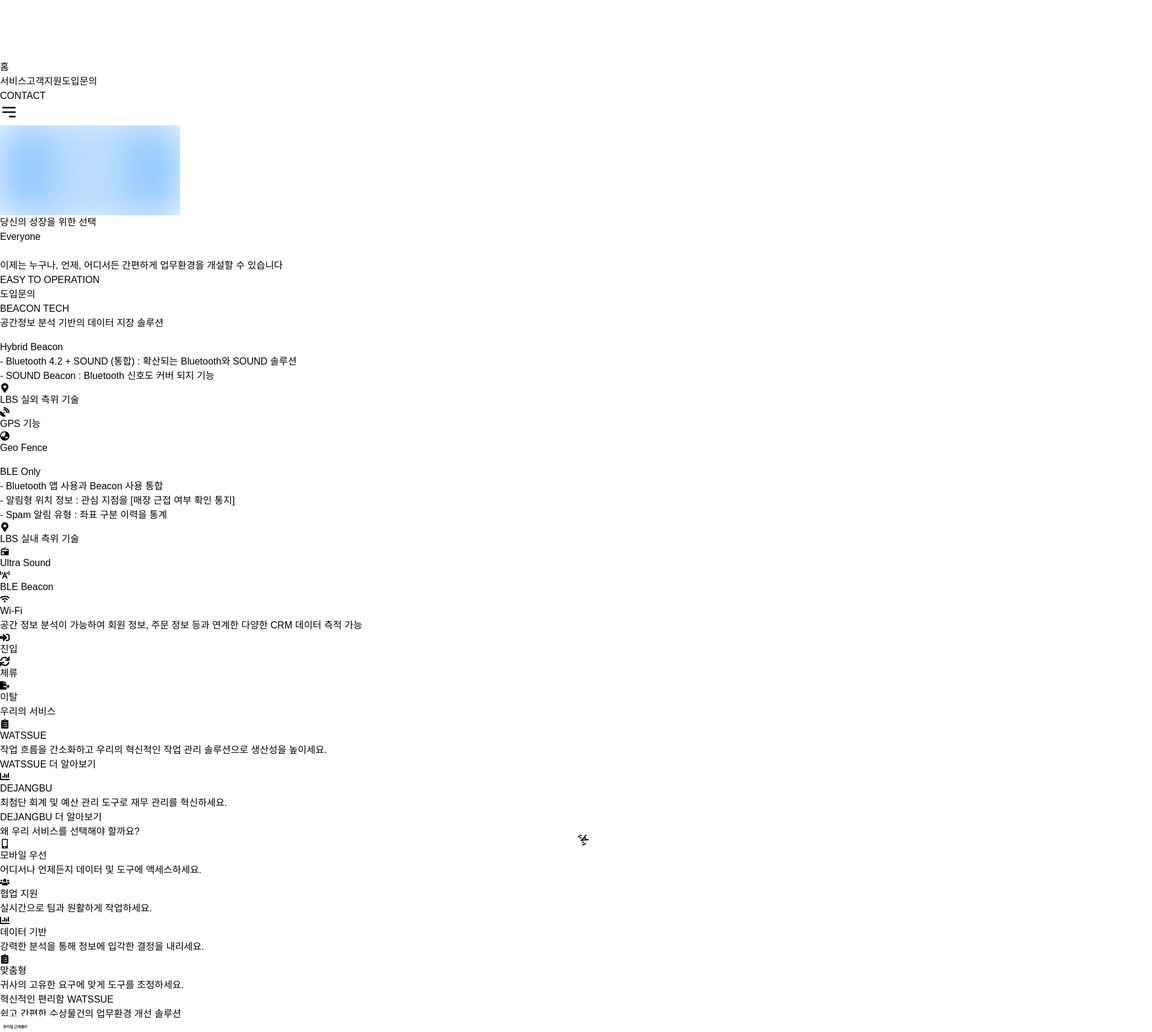
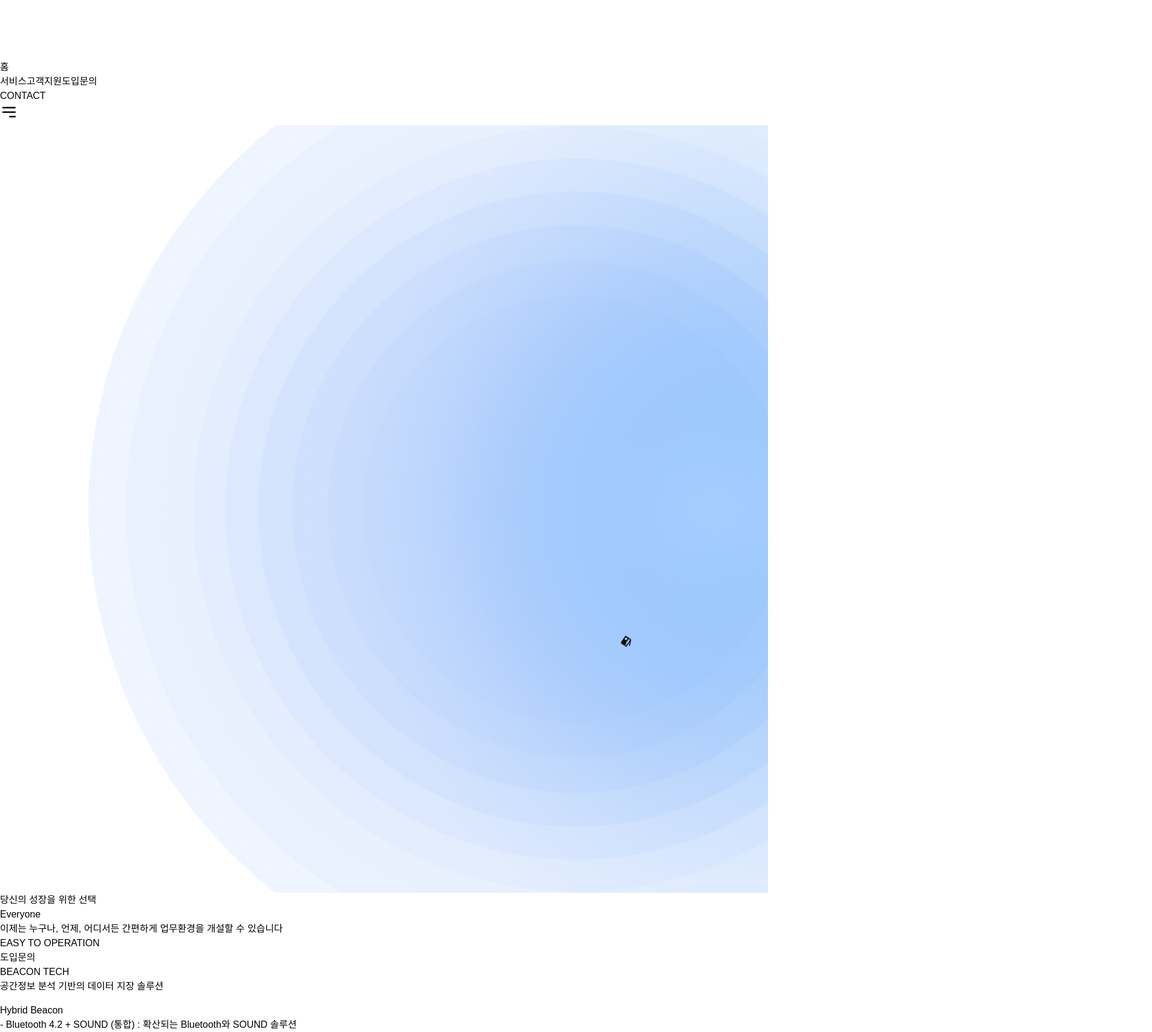
Before and after one commit to Souravhere/spacethings, a Next.js app: page / in a window 1280 px wide. Shown: the part 140-1861 px from the top of the page at 60% size, 1920 px wide, since content can reach past the window. Built offline with nearby package versions, Linux system fonts and the light colour scheme; a web font is replaced by a local one.

Commit message:
new hero section ui updated

```diff
--- a/src/components/Hersosection.tsx
+++ b/src/components/Hersosection.tsx
@@ -1,133 +1,150 @@
 'use client'
 
-import { motion } from 'framer-motion'
-import { useEffect, useState } from 'react'
+import { motion, useAnimation } from 'framer-motion'
+import { useEffect, useState, useMemo } from 'react'
 import Link from 'next/link'
 import { FlipWords } from './ui/flip-words'
 
-export default function Hersosection() {
+export default function HeroSection() {
   const [mousePosition, setMousePosition] = useState({ x: 0, y: 0 })
-  const [windowSize, setWindowSize] = useState({ width: 0, height: 0 })
+  const controls = useAnimation()
 
-  const words = ["Easy", "Everyone", "Empowering", "Growth", "Innovation"];
+  const words = ["Easy", "Everyone", "Empowering", "Growth", "Innovation"]
+
+  const fallingParticles = useMemo(() => {
+    return Array.from({ length: 80 }).map(() => ({
+      x: 50 + Math.random() * 50,
+      startY: -10,
+      size: Math.random() * 4 + 1,
+      duration: Math.random() * 4 + 3,
+      delay: Math.random() * 5,
+      brightness: Math.random() * 0.7 + 0.3,
+    }))
+  }, [])
+
+  const floatingParticles = useMemo(() => {
+    return Array.from({ length: 40 }).map(() => ({
+      x: 50 + Math.random() * 50,
+      y: Math.random() * 100,
+      size: Math.random() * 6 + 3,
+      duration: Math.random() * 4 + 3,
+      delay: Math.random() * 2,
+      color: `hsl(${Math.random() * 40 + 200}, 80%, ${Math.random() * 30 + 60}%)`,
+    }))
+  }, [])
 
   useEffect(() => {
-    const handleMouseMove = (e: MouseEvent) => {
-      setMousePosition({ x: e.clientX, y: e.clientY })
-    }
-
-    const handleResize = () => {
-      setWindowSize({ width: window.innerWidth, height: window.innerHeight })
-    }
+    const handleMouseMove = (e) => setMousePosition({ x: e.clientX, y: e.clientY })
 
     window.addEventListener('mousemove', handleMouseMove)
-    window.addEventListener('resize', handleResize)
-
-    // Initial size
-    handleResize()
-
-    return () => {
-      window.removeEventListener('mousemove', handleMouseMove)
-      window.removeEventListener('resize', handleResize)
-    }
+    return () => window.removeEventListener('mousemove', handleMouseMove)
   }, [])
 
   return (
-    <section className="relative min-h-screen overflow-hidden">
-      {/* Background SVG with gradient */}
-      <svg
-        className="absolute inset-0 h-full w-full"
-        preserveAspectRatio="xMidYMid slice"
-        xmlns="http://www.w3.org/2000/svg"
+    <section className="relative min-h-screen flex items-center justify-center overflow-hidden bg-gradient-to-br from-blue-50 via-white to-blue-50">
+      <div
+        className="absolute inset-0 z-0 opacity-70 pointer-events-none"
+        style={{
+          background: 'linear-gradient(135deg, rgba(147, 197, 253, 0.3) 0%, rgba(191, 219, 254, 0.4) 50%, rgba(239, 246, 255, 0.3) 100%)'
+        }}
+      />
+
+      <motion.div className="absolute right-0 w-3/4 h-full z-0">
+        <motion.div
+          className="absolute top-1/2 right-0 w-[1600px] h-[1600px] -translate-y-1/2 translate-x-1/4"
+          animate={{
+            x: mousePosition.x * 0.03,
+            y: mousePosition.y * 0.03,
+          }}
+          transition={{
+            type: "spring",
+            stiffness: 40,
+            damping: 30,
+          }}
         >
+          <div className="absolute inset-0 bg-blue-500/40 rounded-full blur-[100px] transform scale-100 animate-pulse" />
+          <div className="absolute inset-0 bg-cyan-400/50 rounded-full blur-[130px] transform scale-75 animate-pulse" />
+          <div className="absolute inset-0 bg-indigo-300/30 rounded-full blur-[180px] transform scale-125 animate-pulse" />
+        </motion.div>
+      </motion.div>
+
+      <div className="absolute right-0 sm:w-[70%] w-full h-full overflow-hidden">
+        <svg className="absolute h-full w-full opacity-95" viewBox="0 0 800 800" preserveAspectRatio="xMaxYMid slice">
           <defs>
-          <radialGradient id="gradient" cx="50%" cy="50%" r="70%">
-            <stop offset="0%" stopColor="#ffffff" />
-            <stop offset="100%" stopColor="#1e90ff" />
+            <radialGradient id="bright-gradient" cx="75%" cy="50%" r="50%">
+              <stop offset="0%" stopColor="#93C5FD" stopOpacity="0.9" />
+              <stop offset="50%" stopColor="#60A5FA" stopOpacity="0.5" />
+              <stop offset="100%" stopColor="#3B82F6" stopOpacity="0.2" />
             </radialGradient>
-          <filter id="blur">
-            <feGaussianBlur stdDeviation="40" />
-          </filter>
           </defs>
-        <motion.rect
-          initial={{ opacity: 0 }}
+          <motion.g
             animate={{
-            opacity: 1,
               x: mousePosition.x * 0.02,
               y: mousePosition.y * 0.02,
             }}
-          transition={{ duration: 0.5 }}
-          width="100%"
-          height="100%"
-          fill="url(#gradient)"
-          filter="url(#blur)"
-        />
-      </svg>
-
-      {/* Particles */}
-      {windowSize.width > 0 &&
-        Array.from({ length: 50 }).map((_, i) => (
-          <motion.div
+            transition={{
+              type: "spring",
+              stiffness: 30,
+              damping: 40
+            }}
+          >
+            {[...Array(12)].map((_, i) => (
+              <motion.circle
                 key={i}
-            className="absolute h-1 w-1 rounded-full bg-white/30"
-            initial={{
-              x: Math.random() * windowSize.width,
-              y: Math.random() * windowSize.height,
-              opacity: 0,
-            }}
+                cx="600"
+                cy="400"
+                r={500 - (i * 35)}
+                fill="url(#bright-gradient)"
+                initial={{ opacity: 0 }}
                 animate={{
-              y: [null, -20],
-              opacity: [0, 1, 0],
+                  opacity: 0.9 - (i * 0.1),
+                  scale: [1, 1.02, 1],
                 }}
                 transition={{
-              duration: Math.random() * 3 + 2,
+                  duration: 3 + i * 0.2,
+                  delay: i * 0.1,
                   repeat: Infinity,
-              delay: Math.random() * 2,
+                  repeatType: "reverse",
                 }}
               />
             ))}
+          </motion.g>
+        </svg>
+      </div>
 
-      {/* Content */}
-      <div className="relative flex min-h-screen items-center justify-center px-4">
-        <div className="text-center">
-          <motion.h1
+      <div className="relative z-10 text-center max-w-2xl mx-auto px-4 w-full">
+        <motion.div
           initial={{ opacity: 0, y: 20 }}
           animate={{ opacity: 1, y: 0 }}
           transition={{ duration: 0.8 }}
-            className="mb-6 text-4xl font-bold tracking-tight sm:text-5xl md:text-6xl"
+          className="space-y-6"
         >
-            <span className="block">당신의 성장을 위한 선택</span>{' '}
-            {/* <span className="mt-2 block text-blue-600 font-sans">GROWTH</span> */}
-            <FlipWords words={words} /> <br />
-          </motion.h1>
-          <motion.p
-            initial={{ opacity: 0, y: 20 }}
-            animate={{ opacity: 1, y: 0 }}
-            transition={{ duration: 0.8, delay: 0.2 }}
-            className="mb-8 text-lg text-gray-600 sm:text-xl"
-          >
+          <h1 className="text-4xl md:text-6xl lg:text-6xl font-bold tracking-tight text-gray-900">
+            <motion.span className="block" initial={{ opacity: 0 }} animate={{ opacity: 1 }} transition={{ delay: 0.2 }}>
+              당신의 성장을 위한 선택
+            </motion.span>
+            <motion.span className="block mt-2 bg-gradient-to-r from-blue-600 to-blue-400 bg-clip-text text-transparent" initial={{ opacity: 0 }} animate={{ opacity: 1 }} transition={{ delay: 0.4 }}>
+              <FlipWords words={words} />
+            </motion.span>
+          </h1>
+          <motion.p className="text-lg md:text-xl text-gray-600 max-w-2xl" initial={{ opacity: 0 }} animate={{ opacity: 1 }} transition={{ delay: 0.6 }}>
             이제는 누구나, 언제, 어디서든 간편하게 업무환경을 개설할 수 있습니다
           </motion.p>
-          <motion.p
-            initial={{ opacity: 0, y: 20 }}
-            animate={{ opacity: 1, y: 0 }}
-            transition={{ duration: 0.8, delay: 0.3 }}
-            className="mb-8 text-sm font-medium uppercase font-sans tracking-wider text-gray-500"
-          >
+          <motion.p className="text-sm font-medium uppercase tracking-wider text-gray-500 font-sans" initial={{ opacity: 0 }} animate={{ opacity: 1 }} transition={{ delay: 0.8 }}>
             EASY TO OPERATION
           </motion.p>
-          <motion.div
-            initial={{ opacity: 0, y: 20 }}
-            animate={{ opacity: 1, y: 0 }}
-            transition={{ duration: 0.8, delay: 0.4 }}
+          <motion.div initial={{ opacity: 0 }} animate={{ opacity: 1 }} transition={{ delay: 1 }}>
+            <Link href="/contact">
+              <motion.button
+                className="rounded-full bg-gradient-to-r from-blue-600 via-blue-500 to-blue-400 px-8 py-3 text-sm font-semibold text-white shadow-lg transition-all duration-300 hover:shadow-blue-400/50 focus:outline-none focus:ring-2 focus:ring-blue-400 focus:ring-offset-2"
+                whileHover={{ scale: 1.05, boxShadow: '0 0 30px rgba(59, 130, 246, 0.6)' }}
+                whileTap={{ scale: 0.95 }}
               >
-            <Link href="/contact">
-              <button className="rounded-full bg-blue-600 px-8 py-3 text-sm font-semibold text-white shadow-lg transition-colors hover:bg-blue-700 focus:outline-none focus:ring-2 focus:ring-blue-600 focus:ring-offset-2">
                 도입문의
-              </button>
+              </motion.button>
             </Link>
           </motion.div>
-        </div>
+        </motion.div>
       </div>
     </section>
   )
```
Lines whose indentation alone changed are shown as unchanged.
